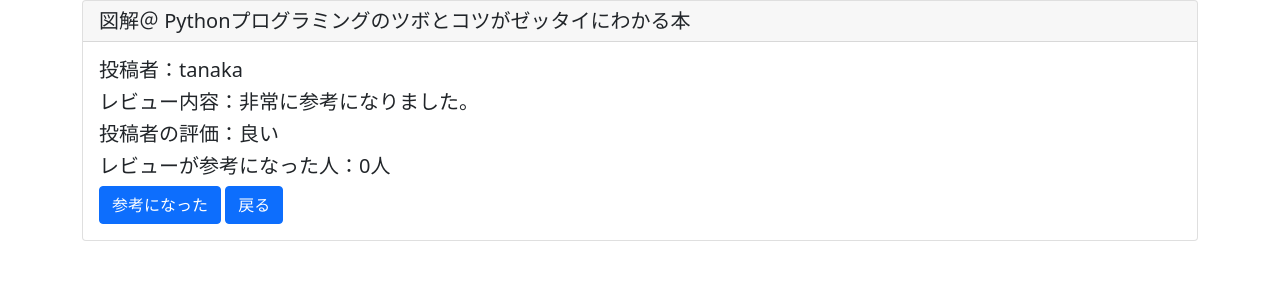
After one commit to kazuya002ex/review_py, a Django app: page /detail/1/ in a window 1280 px wide. The commit adds this page. Shown: the top 300 px of the page. Run offline with Django 3.2, Linux system fonts and the light colour scheme; data comes from the database, SQL or seed files in the repository.

Commit message:
feat: 詳細ページ作成まで

```diff
--- a/reviewpost/urls.py
+++ b/reviewpost/urls.py
@@ -1,10 +1,11 @@
 from django.contrib import admin
 from django.urls import path
-from .views import signupview, loginview, listview
+from .views import signupview, loginview, listview, detailview
 
 urlpatterns = [
   path('admin/', admin.site.urls),
   path('signup/', signupview, name='signup'),
   path('login/', loginview, name='login'),
   path('list/', listview, name='list'),
+  path('detail/<int:pk>/', detailview, name='detail'),
 ]
--- a/reviewpost/views.py
+++ b/reviewpost/views.py
@@ -31,3 +31,7 @@ def loginview(request):
 def listview(request):
   object_list = ReviewModel.objects.all()
   return render(request, 'list.html', { 'object_list' : object_list })
+
+def detailview(request, pk):
+  object = ReviewModel.objects.get(pk=pk)
+  return render(request, 'detail.html', { 'object' : object })
--- a/reviewproject/settings.py
+++ b/reviewproject/settings.py
@@ -118,7 +118,8 @@ USE_TZ = True
 # Static files (CSS, JavaScript, Images)
 # https://docs.djangoproject.com/en/3.2/howto/static-files/
 
-STATIC_URL = '/static/'
+STATIC_URL = '/staticfile/'
+STATICFILES_DIRS = [BASE_DIR, 'static']
 
 MEDIA_ROOT = [BASE_DIR, 'media']
 MEDIA_URL = '/image/'
--- a/reviewproject/urls.py
+++ b/reviewproject/urls.py
@@ -7,4 +7,4 @@ urlpatterns = [
     path('admin/', admin.site.urls),
     path('', include('reviewpost.urls')),
 
-]+ static(settings.MEDIA_URL, document_root=settings.MEDIA_ROOT)
+]+ static(settings.MEDIA_URL, document_root=settings.MEDIA_ROOT) + static(settings.STATIC_URL, document_root=settings.STATIC_ROOT)
--- /dev/null
+++ b/static/style.css
@@ -0,0 +1,3 @@
+.card {
+  margin-bottom: 30px;
+}
--- a/templates/base.html
+++ b/templates/base.html
@@ -9,11 +9,14 @@
     <link href="https://cdn.jsdelivr.net/npm/bootstrap@5.0.0-beta3/dist/css/bootstrap.min.css" rel="stylesheet" integrity="sha384-eOJMYsd53ii+scO/bJGFsiCZc+5NDVN2yr8+0RDqr0Ql0h+rP48ckxlpbzKgwra6" crossorigin="anonymous">
 
     <title>Hello, world!</title>
+    {% load static %}
+
+    {% block header %}
+    <link rel="stylesheet" href="{% static 'style.css' %}" type="text/css">
+    {% endblock header %}
+
   </head>
   <body>
-    {% block header %}
-    {% endblock header %}
-
     {% block content %}
     {% endblock content %}
 
--- /dev/null
+++ b/templates/detail.html
@@ -0,0 +1,24 @@
+{% extends 'base.html' %}
+{% load static %}
+
+{% block header %}
+<link rel="stylesheet" href="{% static 'style.css' %}" type="text/css">
+{% endblock header %}
+
+{% block content %}
+
+<div class="container">
+  <div class="card">
+    <h5 class="card-header">{{ object.title }}</h5>
+    <div class="card-body">
+      <!-- <p><img src="" alt=""></p> -->
+      <h5 class="card-title">投稿者：{{ object.author }}</h5>
+      <h5 class="card-title">レビュー内容：{{ object.content }}</h5>
+      <h5 class="card-title">投稿者の評価：{{ object.evaluation }}</h5>
+      <h5 class="card-title">レビューが参考になった人：{{ object.useful_review }}人</h5>
+      <a href="#" class="btn btn-primary">参考になった</a>
+      <a href="#" class="btn btn-primary">戻る</a>
+    </div>
+  </div>
+</div>
+{% endblock content %}
```
